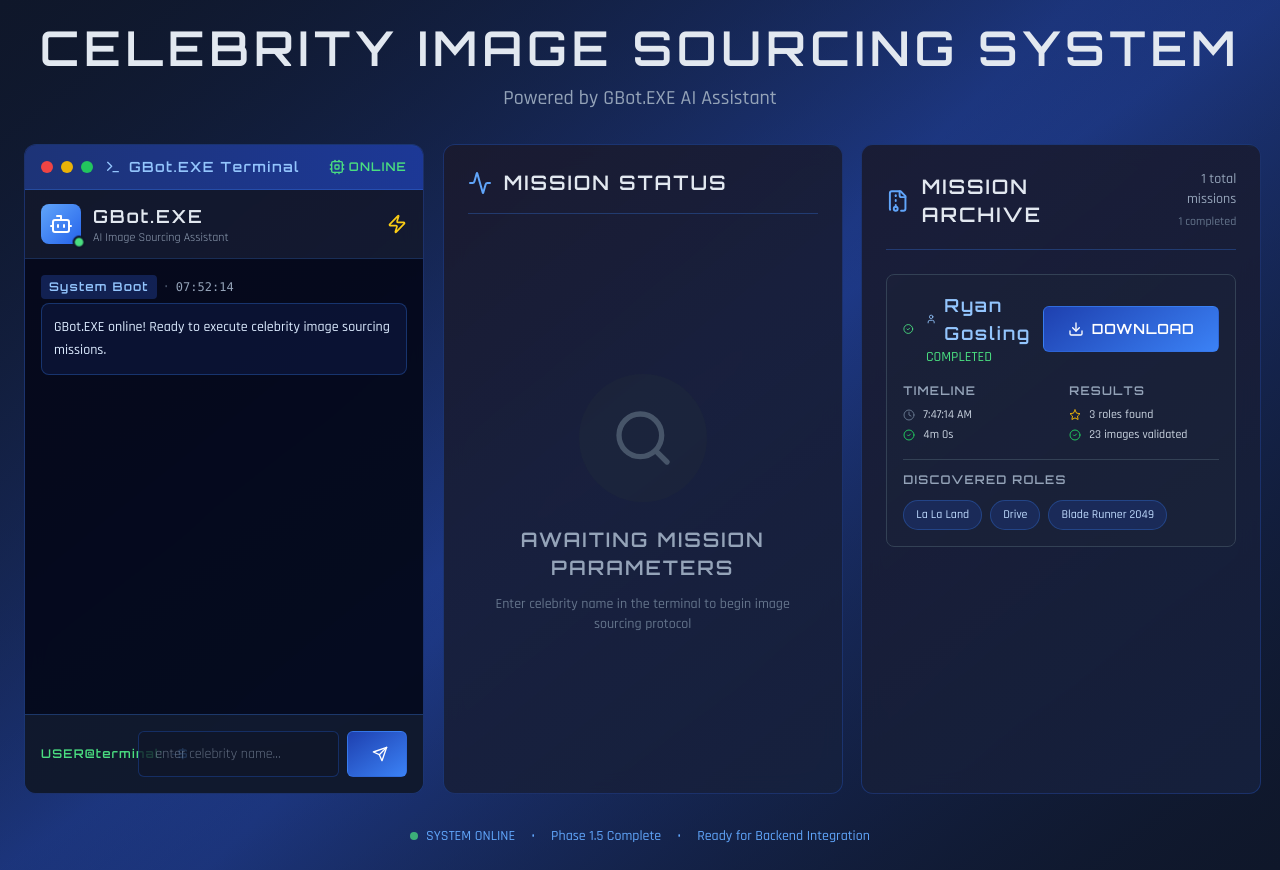
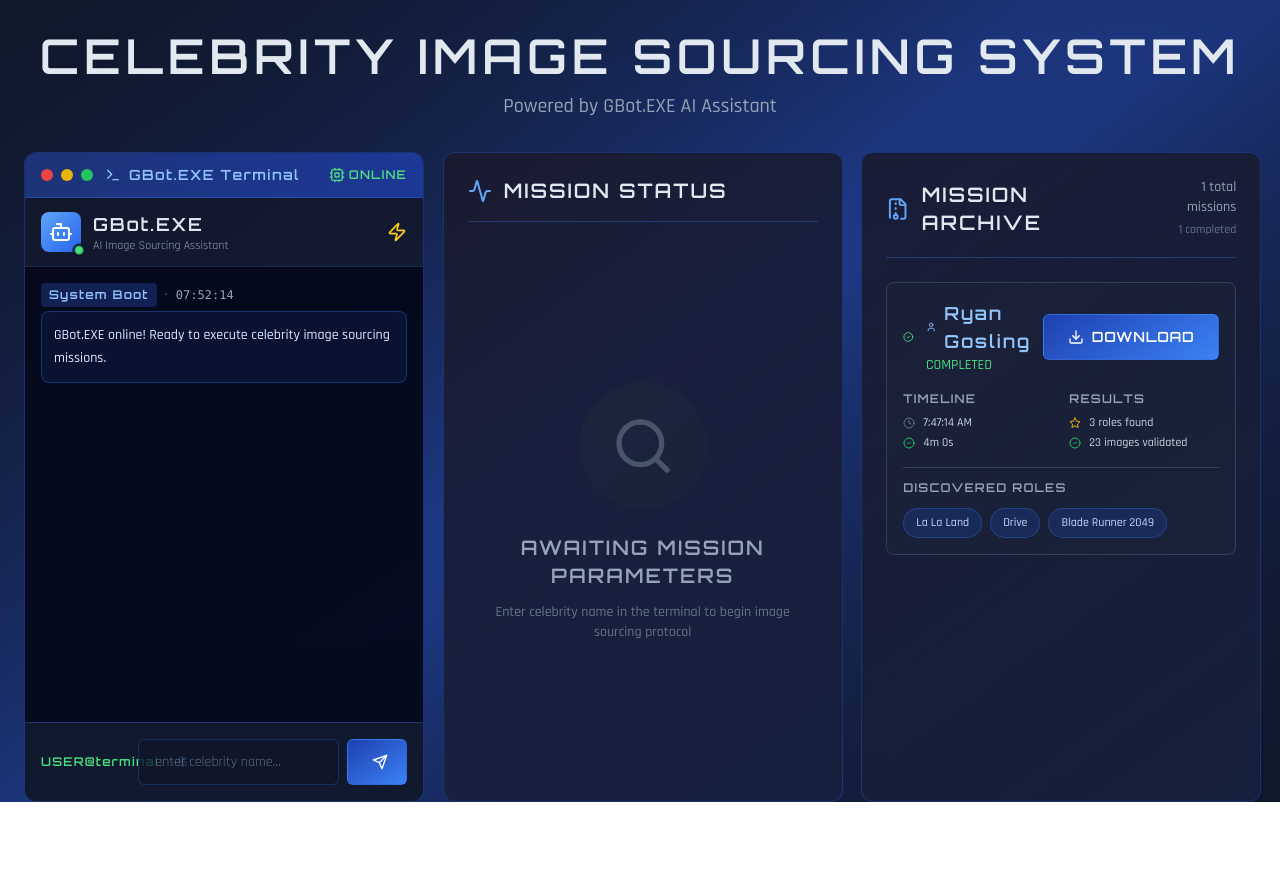
Before and after one commit to Esilos92/print-prep-node, a Next.js app in the folder dashboard/: page / in a window 1280 px wide. After the commit the page ends 802 px from the top, so only its background shows below. Built offline with nearby package versions, Linux system fonts and the light colour scheme.

Commit message:
Update page.tsx

```diff
--- a/dashboard/src/app/page.tsx
+++ b/dashboard/src/app/page.tsx
@@ -107,24 +107,24 @@ export default function Dashboard() {
       {/* Animated background grid */}
       <div className="cyber-grid"></div>
 
-      {/* Viewport Container with Flexbox Centering */}
-      <div className="min-h-screen flex items-center justify-center p-6 relative z-10">
-        <div className="w-full max-w-[1400px] space-y-8">
+      {/* SIMPLE CENTERING FIX - Just add justify-center to your existing layout */}
+      <div className="min-h-screen flex justify-center items-start pt-8 px-6 relative z-10">
+        <div className="space-y-8">
           {/* Header */}
           <motion.div
             initial={{ opacity: 0, y: -30 }}
             animate={{ opacity: 1, y: 0 }}
             className="text-center"
           >
-            <h1 className="text-4xl lg:text-5xl font-cyber font-bold text-glow-blue mb-3">
+            <h1 className="text-5xl font-cyber font-bold text-glow-blue mb-3">
               CELEBRITY IMAGE SOURCING SYSTEM
             </h1>
-            <p className="text-lg lg:text-xl text-slate-400 font-ui">
+            <p className="text-xl text-slate-400 font-ui">
               Powered by GBot.EXE AI Assistant
             </p>
           </motion.div>
 
-          {/* Dashboard Grid - 3 Column Layout */}
+          {/* Dashboard Grid - EXACTLY as you had it */}
           <div className="grid grid-cols-1 lg:grid-cols-3 gap-6">
             {/* Left Column - GBot Chat Terminal */}
             <motion.div
@@ -158,23 +158,6 @@ export default function Dashboard() {
               <JobHistory jobs={jobHistory} />
             </motion.div>
           </div>
-
-          {/* Footer Status */}
-          <motion.div
-            initial={{ opacity: 0 }}
-            animate={{ opacity: 1 }}
-            transition={{ delay: 0.4 }}
-            className="text-center text-sm text-blue-400 font-ui"
-          >
-            <div className="flex items-center justify-center gap-2">
-              <div className="w-2 h-2 bg-green-400 rounded-full animate-pulse"></div>
-              <span>SYSTEM ONLINE</span>
-              <span className="mx-2">•</span>
-              <span>Phase 1.5 Complete</span>
-              <span className="mx-2">•</span>
-              <span>Ready for Backend Integration</span>
-            </div>
-          </motion.div>
         </div>
       </div>
     </div>
```
